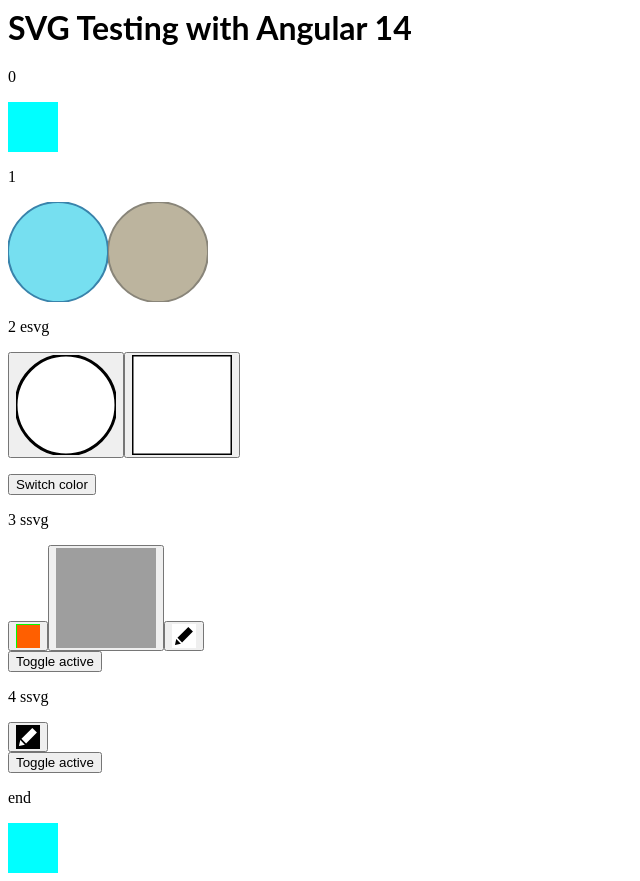
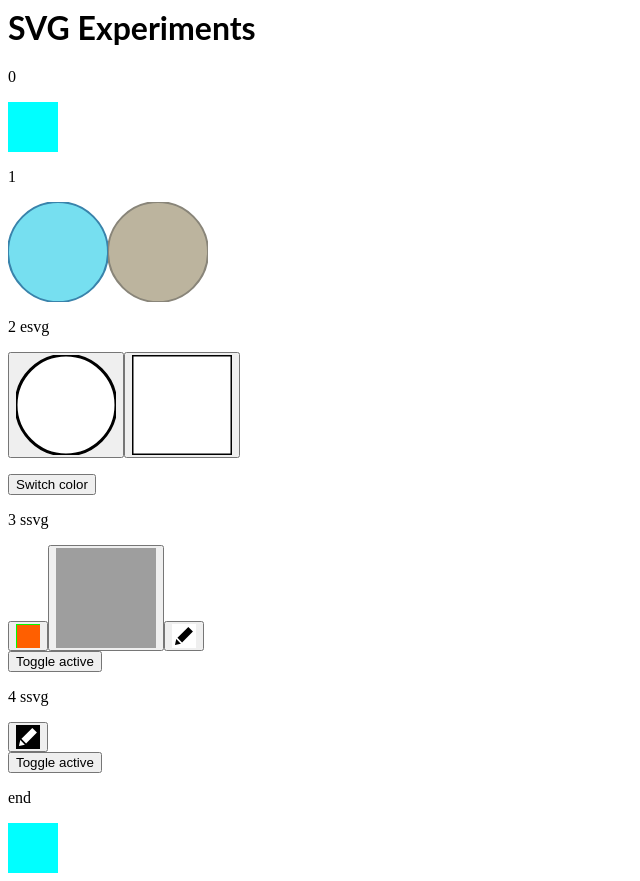
Before and after one commit to bdorninger/angular-svg, an Angular app: page / in a window 1280 px wide. Shown: the whole page, without its empty margins (0-640 px from the left). Built offline with nearby package versions, Linux system fonts and the light colour scheme; grey boxes are pictures that could not be loaded.

Commit message:
1 file modified

```diff
--- a/src/app/app.component.ts
+++ b/src/app/app.component.ts
@@ -7,7 +7,7 @@ import { DomSanitizer, SafeUrl } from '@angular/platform-browser';
   styleUrls: ['./app.component.css'],
 })
 export class AppComponent implements OnDestroy {
-  name = 'SVG Testing with Angular ' + VERSION.major;
+  name = 'SVG Experiments';
 
   private _imgObjUrl: SafeUrl;
   private unsafeUrl: string;
```
